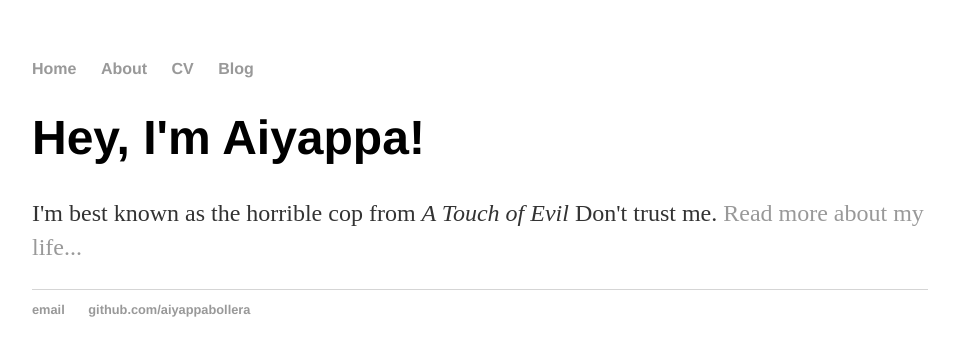
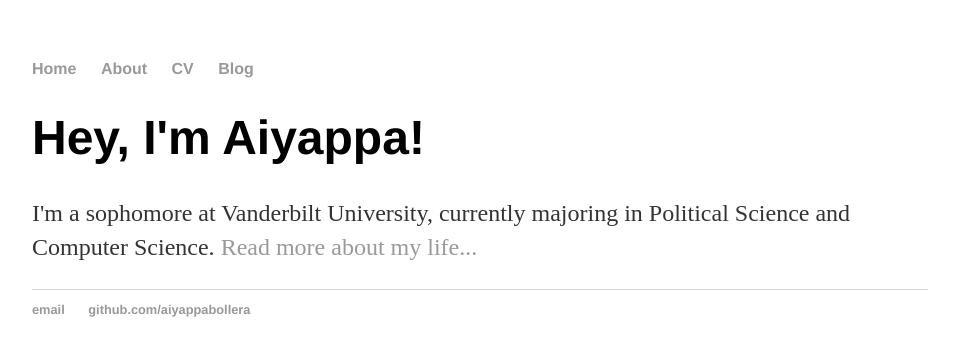
Before and after one commit to aiyappabollera/aiyappabollera.github.io, a Jekyll site: the page built from index.html, in a window 1280 px wide. Shown: the top 356 px of the page, without its empty margins (160-1115 px from the left). Built offline with Jekyll 4.4.1, drawn with Linux system fonts in a browser that asks for light colours.

Commit message:
Update index.html

```diff
--- a/index.html
+++ b/index.html
@@ -4,5 +4,5 @@ title: Aiyappa Bollera
 ---
 <div class="blurb">
 	<h1>Hey, I'm Aiyappa!</h1>
-	<p>I'm best known as the horrible cop from <em>A Touch of Evil</em> Don't trust me. <a href="/about">Read more about my life...</a></p>
+	<p>I'm a sophomore at Vanderbilt University, currently majoring in Political Science and Computer Science. <a href="/about">Read more about my life...</a></p>
 </div><!-- /.blurb -->
```
